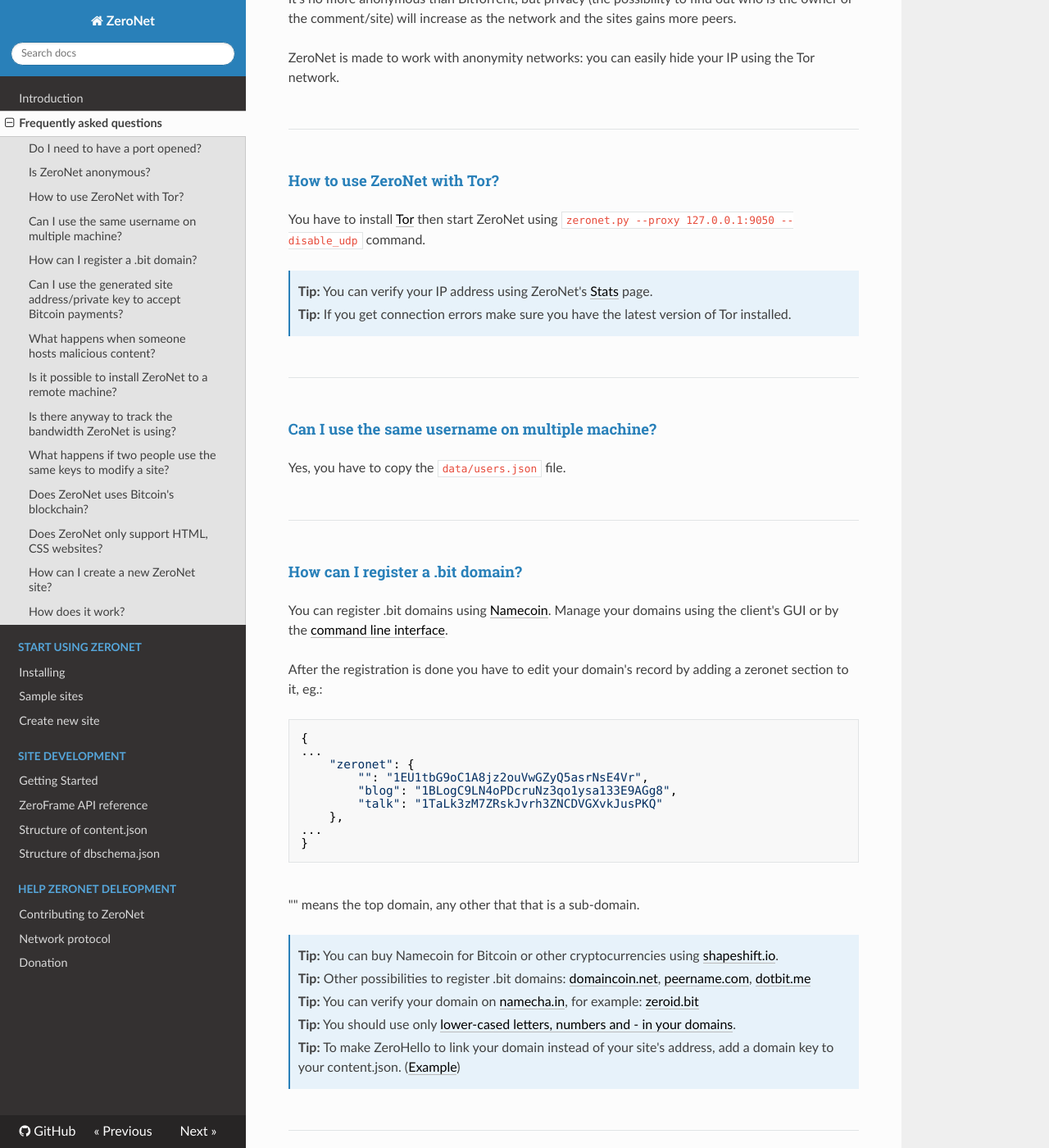
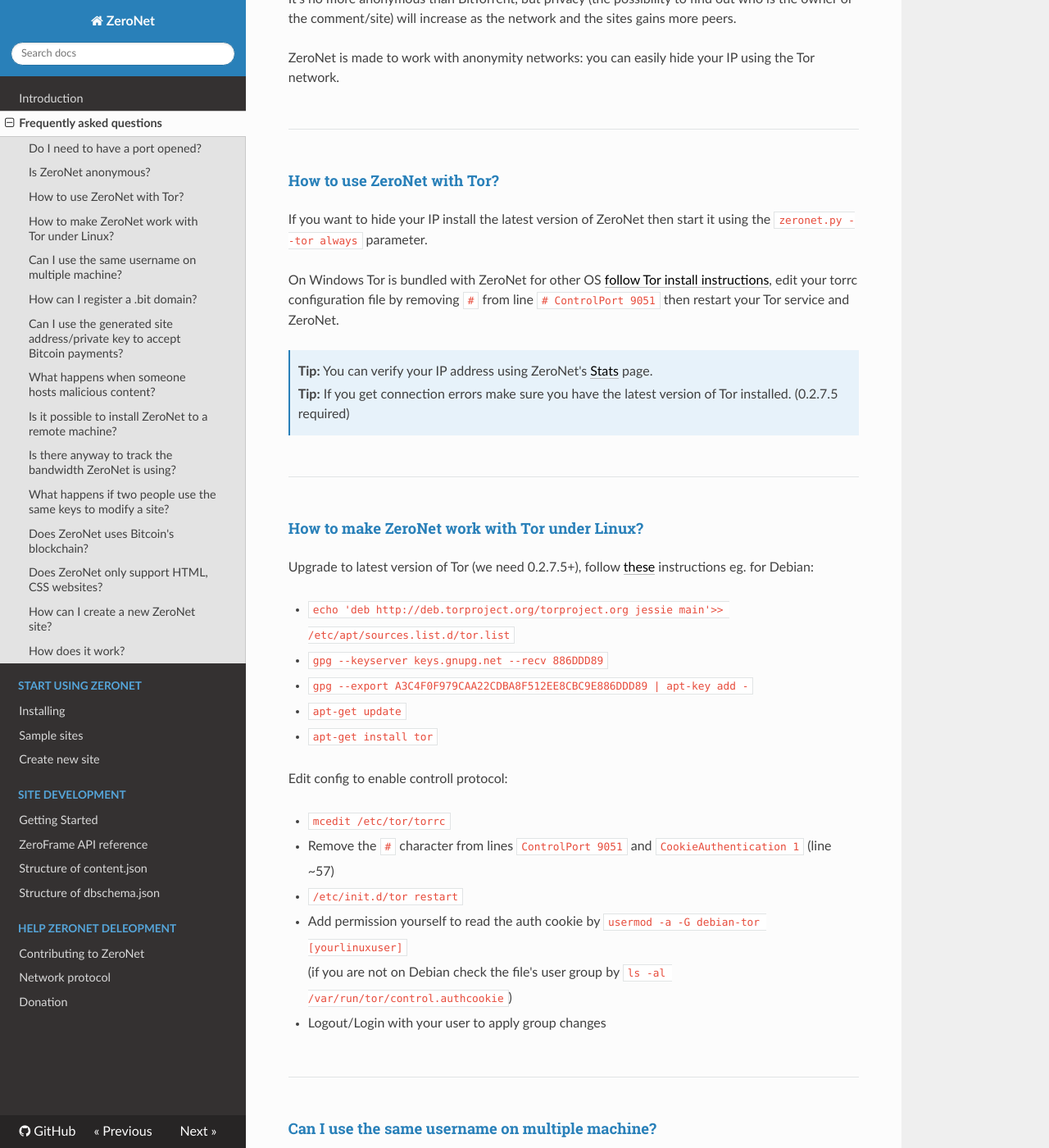
Before and after one commit to HelloZeroNet/Documentation, an MkDocs documentation site: the page built from docs/faq.md, in a window 1280 px wide and 1400 px high, scrolled down 698 px. Shown: the whole window at 82% size. Built offline with MkDocs 1.6.1, drawn with Linux system fonts in a browser that asks for light colours; nearby versions of some CDN libraries; comment, search, counter and statistics services are not loaded; old or Windows-style settings are respelled for this version of MkDocs; some of the changed text lies outside the part shown.

Commit message:
Tor instructions update

```diff
--- a/docs/faq.md
+++ b/docs/faq.md
@@ -29,14 +29,39 @@
 ---
 
 
-
 #### How to use ZeroNet with Tor?
 
-You have to install [Tor](https://www.torproject.org/) then start ZeroNet using `zeronet.py --proxy 127.0.0.1:9050 --disable_udp` command.
+If you want to hide your IP install the latest version of ZeroNet then start it using the `zeronet.py --tor always` parameter.
+
+On Windows Tor is bundled with ZeroNet for other OS [follow Tor install instructions](https://www.torproject.org/docs/installguide.html),
+edit your torrc configuration file by removing `#` from line `# ControlPort 9051` then restart your Tor service and ZeroNet.
 
 > __Tip:__ You can verify your IP address using ZeroNet's [Stats](http://127.0.0.1:43110/Stats) page.
 
-> __Tip:__ If you get connection errors make sure you have the latest version of Tor installed.
+> __Tip:__ If you get connection errors make sure you have the latest version of Tor installed. (0.2.7.5 required)
+
+
+---
+
+
+#### How to make ZeroNet work with Tor under Linux?
+
+Upgrade to latest version of Tor (we need 0.2.7.5+), follow [these](https://www.torproject.org/docs/debian.html.en) instructions eg. for Debian:
+
+ - `echo 'deb http://deb.torproject.org/torproject.org jessie main'>> /etc/apt/sources.list.d/tor.list`
+ - `gpg --keyserver keys.gnupg.net --recv 886DDD89`
+ - `gpg --export A3C4F0F979CAA22CDBA8F512EE8CBC9E886DDD89 | apt-key add -`
+ - `apt-get update`
+ - `apt-get install tor`
+
+Edit config to enable controll protocol:
+
+ - `mcedit /etc/tor/torrc`
+ - Remove the `#` character from lines `ControlPort 9051` and `CookieAuthentication 1` (line ~57)
+ - `/etc/init.d/tor restart`
+ - Add permission yourself to read the auth cookie by `usermod -a -G debian-tor [yourlinuxuser]`<br>(if you are not on Debian check the file's user group by `ls -al /var/run/tor/control.authcookie`)
+ - Logout/Login with your user to apply group changes
+
 
 
 ---
@@ -110,13 +135,17 @@
 
 > __Tip:__ You can also restrict the interface based on ip address by using `--ui_restrict ip1 ip2`.
 
+> __Tip:__ You can specify the password in config file by creating a `zeronet.conf` file and add `[global]`, `ui_password = anypassword` lines to it.
+
 
 ---
 
 
 #### Is there anyway to track the bandwidth ZeroNet is using?
 
-The sent/received bytes are displayed at ZeroNet's statistics page: [http://127.0.0.1:43110/Stats](http://127.0.0.1:43110/Stats)
+The sent/received bytes are displayed at ZeroNet's sidebar.<br>(open it by dragging the topright `0` button to left)
+
+> __Tip:__ Per connection statistics page: [http://127.0.0.1:43110/Stats](http://127.0.0.1:43110/Stats)
 
 
 ---
```
